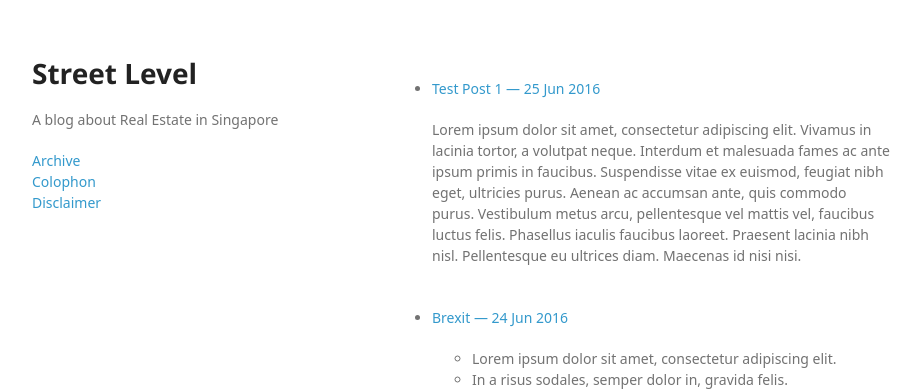
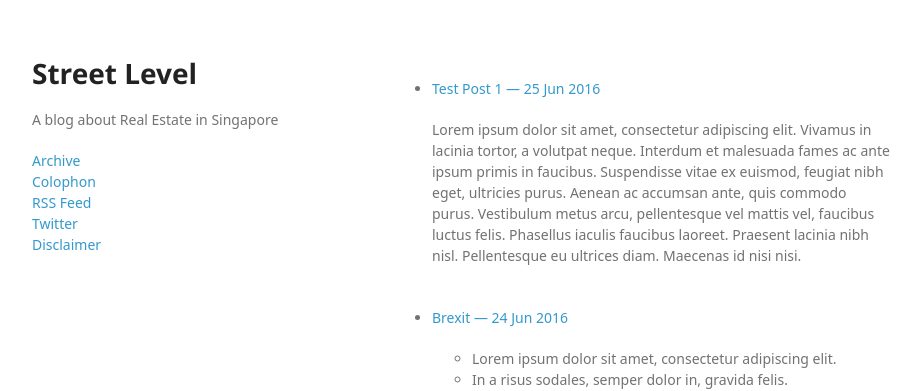
Before and after one commit to samueltwx/street-level.github.io, a Jekyll site: the page built from index.html, in a window 1280 px wide. Shown: the top 391 px of the page, without its empty margins (178-1098 px from the left). Built offline with Jekyll 4.4.1, drawn with Linux system fonts in a browser that asks for light colours; some web fonts are replaced.

Commit message:
Update default.html

```diff
--- a/_layouts/default.html
+++ b/_layouts/default.html
@@ -21,6 +21,8 @@
 
         <p class="view"><a href="{{ site.url }}/archive/">Archive</a></br>
         <a href="{{ site.url }}/colophon/">Colophon</a></br>
+        <a href="{{ site.url }}/colophon/">RSS Feed</a></br>
+        <a href="https://twitter.com/street-level">Twitter</a></br>
         <a href="{{ site.url }}/disclaimer/">Disclaimer</a></p>
 
       </header>
```
